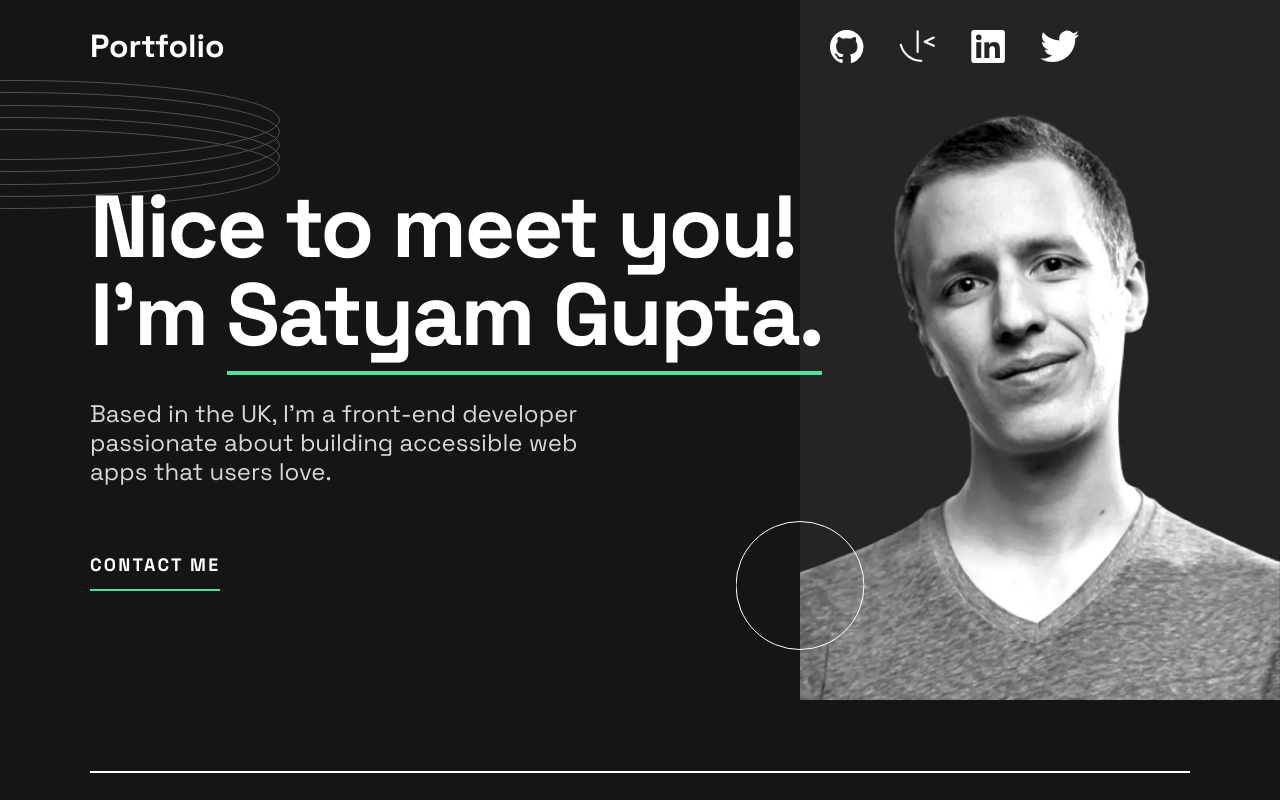
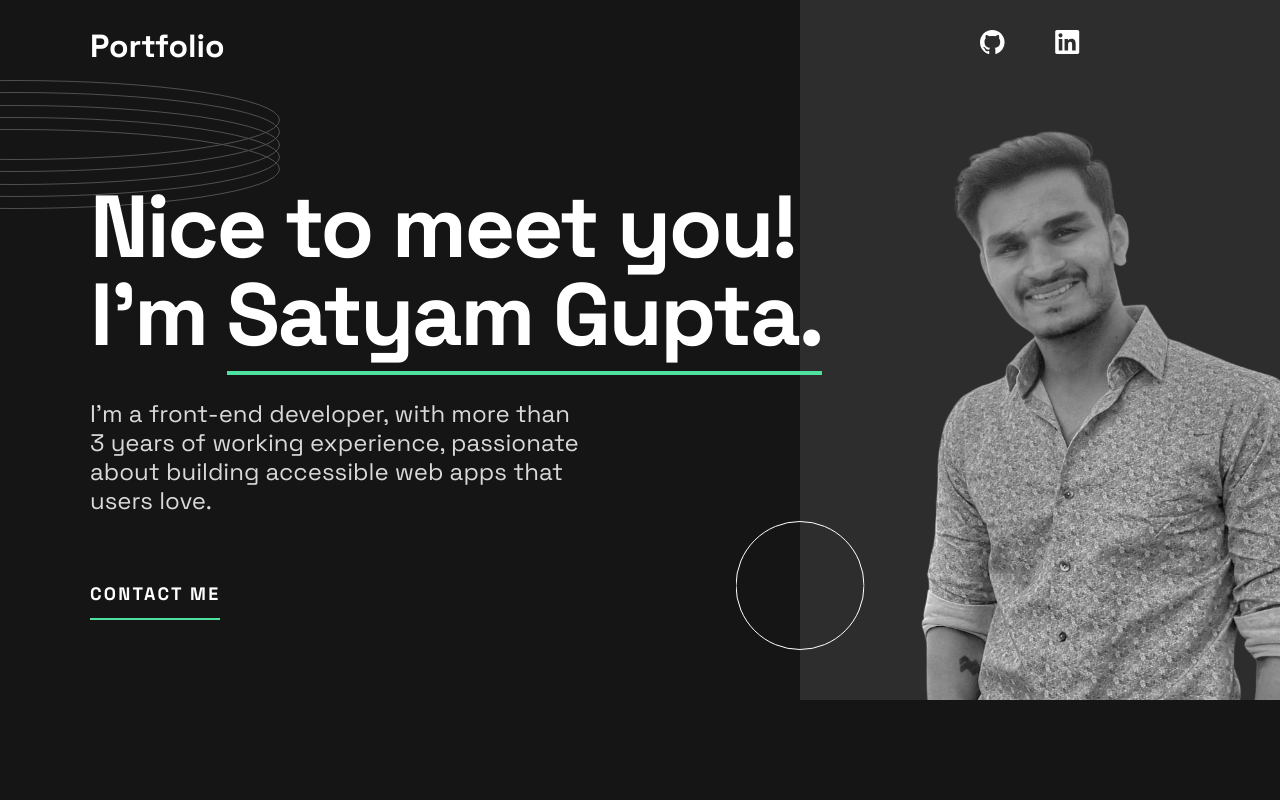
Before and after one commit to satyam-guptaa/portfolio-app, a React (Vite) app: page / in a window 1280 px wide. Shown: the top 800 px of the page. Built offline with nearby package versions, Linux system fonts and the light colour scheme.

Commit message:
adding profile links and changing image
adding profile links and changing image

```diff
--- a/src/components/aboutSection/about.scss
+++ b/src/components/aboutSection/about.scss
@@ -15,7 +15,12 @@
 			justify-content: flex-start;
 			height: 60rem;
 			gap: 2rem;
-			background-image: url('/assets/images/image-profile-mobile.webp');
+			background-image: url('/assets/images/portfolio-img-mob.png'),
+				linear-gradient(
+					to bottom,
+					rgba(36, 36, 36, 0),
+					rgba(36, 36, 36, 1)
+				);
 			background-position: center;
 			background-size: cover;
 		}
--- a/src/components/aboutSection/index.jsx
+++ b/src/components/aboutSection/index.jsx
@@ -33,7 +33,7 @@ const About = () => {
 			</article>
 			<div className='about-profile-image-container'>
 				<img
-					src='/assets/images/image-profile-desktop.webp'
+					src='/assets/images/portfolio-img.png'
 					alt='profilemage'
 					className='profile-img'
 				/>
--- a/src/components/common/headerFooter/headerFooter.scss
+++ b/src/components/common/headerFooter/headerFooter.scss
@@ -15,7 +15,7 @@
 		@include fontM;
 	}
 	.links {
-		width: 25rem;
+		width: 10rem;
 		display: flex;
 		justify-content: space-between;
 	}
--- a/src/components/common/headerFooter/index.jsx
+++ b/src/components/common/headerFooter/index.jsx
@@ -7,10 +7,15 @@ const HeadFoot = () => {
 		<div className='headFoot'>
 			<h3>{PORTFOLIO_TEXT}</h3>
 			<div className='links'>
-				<img src='/assets/images/icon-github.svg' alt='git' />
-				<img src='/assets/images/icon-frontend-mentor.svg' alt='FE' />
-				<img src='/assets/images/icon-linkedin.svg' alt='Lk' />
-				<img src='/assets/images/icon-twitter.svg' alt='tweeter' />
+				<a href='https://github.com/satyam-guptaa' target='_blank'>
+					<img src='/assets/images/icon-github.svg' alt='git' />
+				</a>
+				<a
+					href='https://linkedin.com/in/satyam-gupta1997'
+					target='_blank'
+				>
+					<img src='/assets/images/icon-linkedin.svg' alt='Lk' />
+				</a>
 			</div>
 		</div>
 	);
--- a/src/utilities/appConstants.js
+++ b/src/utilities/appConstants.js
@@ -2,7 +2,7 @@ export const PORTFOLIO_TEXT = 'Portfolio';
 export const FULL_NAME = 'Satyam Gupta';
 export const GREETING = `Nice to meet you!`;
 export const INTRO =
-	'Based in the UK, I’m a front-end developer passionate about building accessible web apps that users love.';
+	'I’m a front-end developer, with more than 3 years of working experience, passionate about building accessible web apps that users love.';
 export const CONTACT_ME_LINK = 'CONTACT ME';
 export const EXP_TEXT = 'Years Experience';
 export const PROJECT_HEADING = 'Projects';
--- a/src/utilities/skillsData.js
+++ b/src/utilities/skillsData.js
@@ -1,8 +1,8 @@
 const skills = [
+	{ skill: 'React', exp: 3 },
+	{ skill: 'Javascript', exp: 3 },
+	{ skill: 'CSS', exp: 3 },
 	{ skill: 'HTML', exp: 3 },
-	{ skill: 'CSS', exp: 3 },
-	{ skill: 'Javascript', exp: 3 },
-	{ skill: 'React', exp: 3 },
 	{ skill: 'Sass', exp: 2 },
 	{ skill: 'Bootstrap', exp: 1 },
 ];
```
Also changed, not shown: public/assets/images/portfolio-img-mob.png (added), public/assets/images/portfolio-img.png (added).
